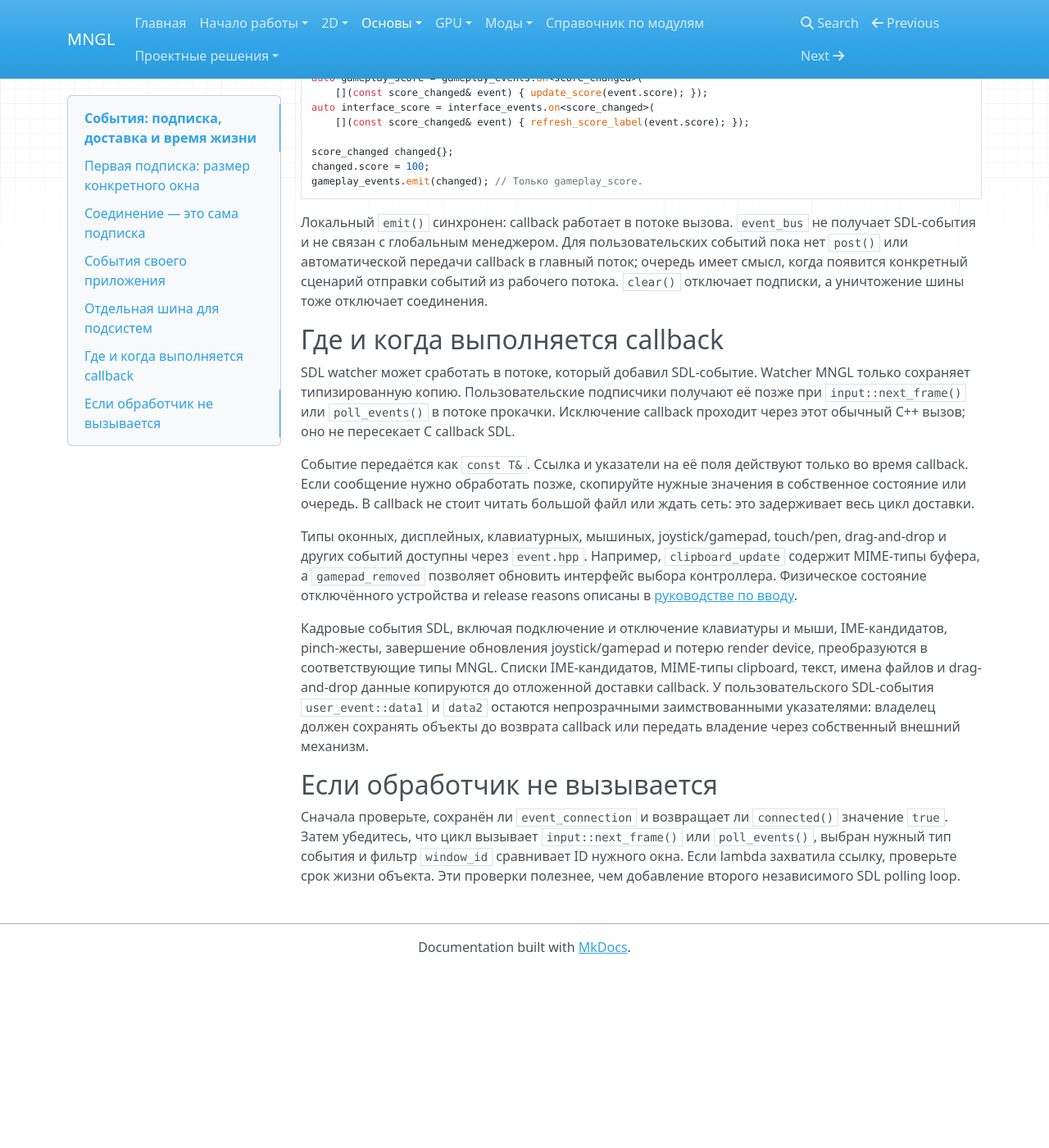
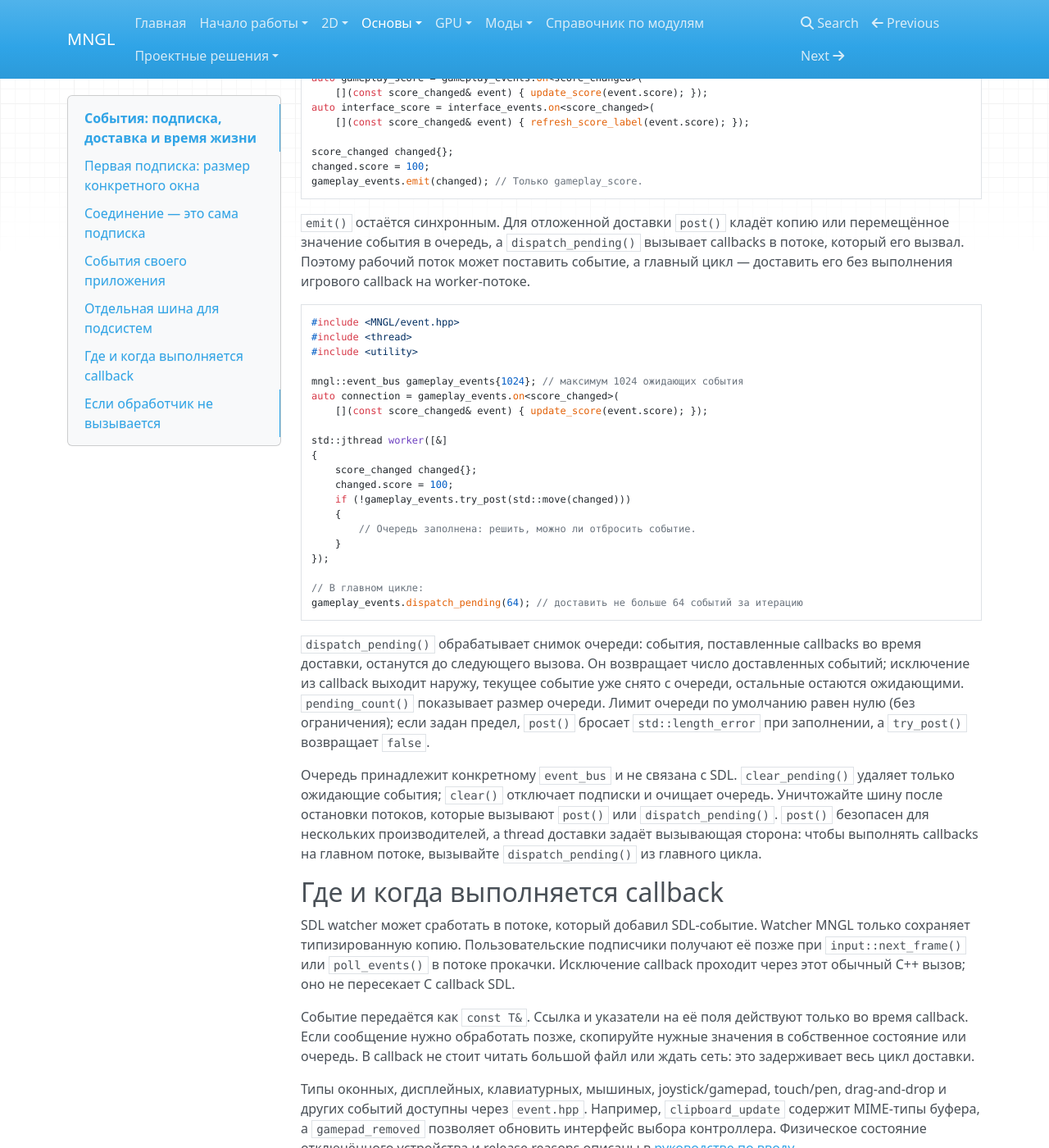
Before and after one commit to Romansgamp6tu/MNGL, an MkDocs documentation site: the page built from docs/core/events.md, in a window 1280 px wide and 1400 px high, scrolled down 3257 px. Shown: the whole window at 82% size. Built offline with MkDocs 1.6.1, drawn with Linux system fonts in a browser that asks for light colours; nearby versions of some CDN libraries; before the commit the page ends 4440 px from its top, so only the background shows below that.

Commit message:
docs: explain queued event bus delivery

````diff
--- a/docs/core/events.md
+++ b/docs/core/events.md
@@ -130,7 +130,35 @@ changed.score = 100;
 gameplay_events.emit(changed); // Только gameplay_score.
 ```
 
-Локальный `emit()` синхронен: callback работает в потоке вызова. `event_bus` не получает SDL-события и не связан с глобальным менеджером. Для пользовательских событий пока нет `post()` или автоматической передачи callback в главный поток; очередь имеет смысл, когда появится конкретный сценарий отправки событий из рабочего потока. `clear()` отключает подписки, а уничтожение шины тоже отключает соединения.
+`emit()` остаётся синхронным. Для отложенной доставки `post()` кладёт копию или перемещённое значение события в очередь, а `dispatch_pending()` вызывает callbacks в потоке, который его вызвал. Поэтому рабочий поток может поставить событие, а главный цикл — доставить его без выполнения игрового callback на worker-потоке.
+
+```cpp
+#include <MNGL/event.hpp>
+#include <thread>
+#include <utility>
+
+mngl::event_bus gameplay_events{1024}; // максимум 1024 ожидающих события
+auto connection = gameplay_events.on<score_changed>(
+    [](const score_changed& event) { update_score(event.score); });
+
+std::jthread worker([&]
+{
+	score_changed changed{};
+	changed.score = 100;
+	if (!gameplay_events.try_post(std::move(changed)))
+	{
+		// Очередь заполнена: решить, можно ли отбросить событие.
+	}
+});
+
+// В главном цикле:
+gameplay_events.dispatch_pending(64); // доставить не больше 64 событий за итерацию
+```
+
+`dispatch_pending()` обрабатывает снимок очереди: события, поставленные callbacks во время доставки, останутся до следующего вызова. Он возвращает число доставленных событий; исключение из callback выходит наружу, текущее событие уже снято с очереди, остальные остаются ожидающими. `pending_count()` показывает размер очереди. Лимит очереди по умолчанию равен нулю (без ограничения); если задан предел, `post()` бросает `std::length_error` при заполнении, а `try_post()` возвращает `false`.
+
+Очередь принадлежит конкретному `event_bus` и не связана с SDL. `clear_pending()` удаляет только ожидающие события; `clear()` отключает подписки и очищает очередь. Уничтожайте шину после остановки потоков, которые вызывают `post()` или `dispatch_pending()`. `post()` безопасен для нескольких производителей, а thread доставки задаёт вызывающая сторона: чтобы выполнять callbacks на главном потоке, вызывайте `dispatch_pending()` из главного цикла.
+
 
 ## Где и когда выполняется callback
 
````
